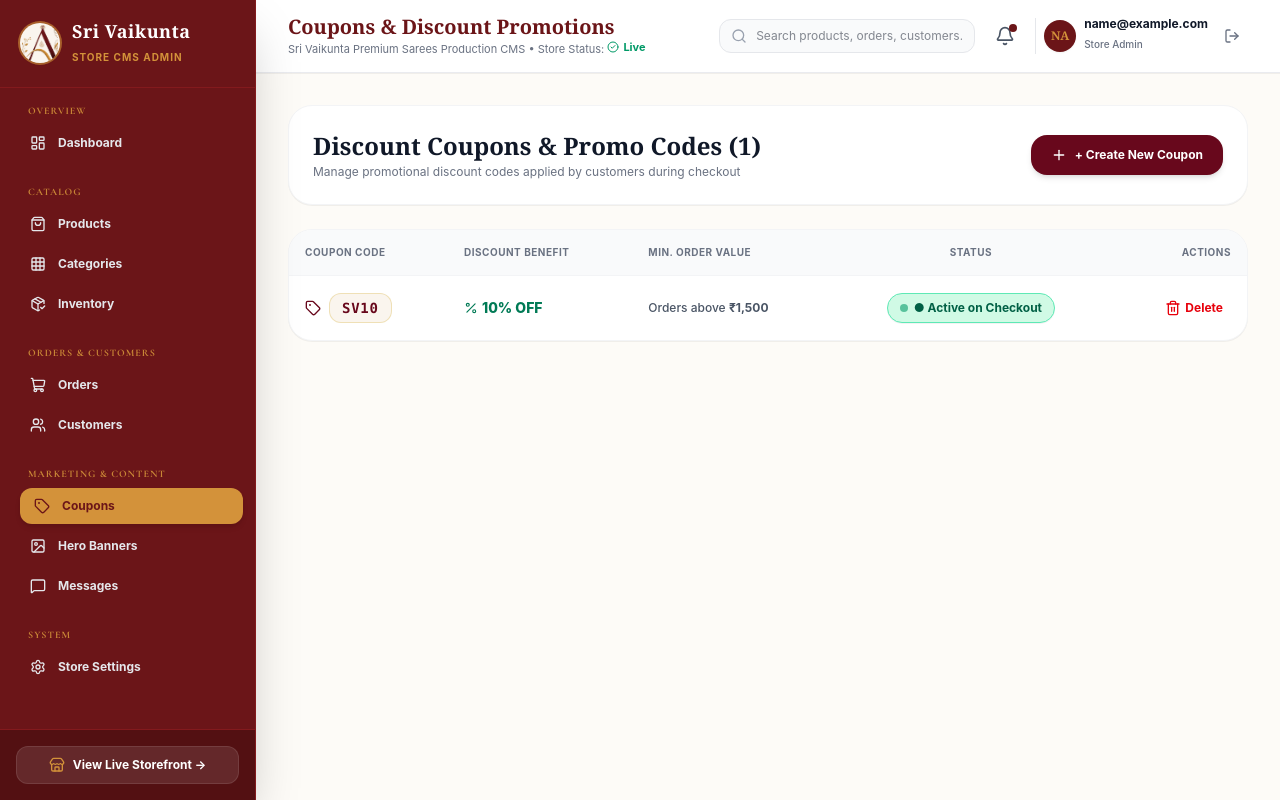
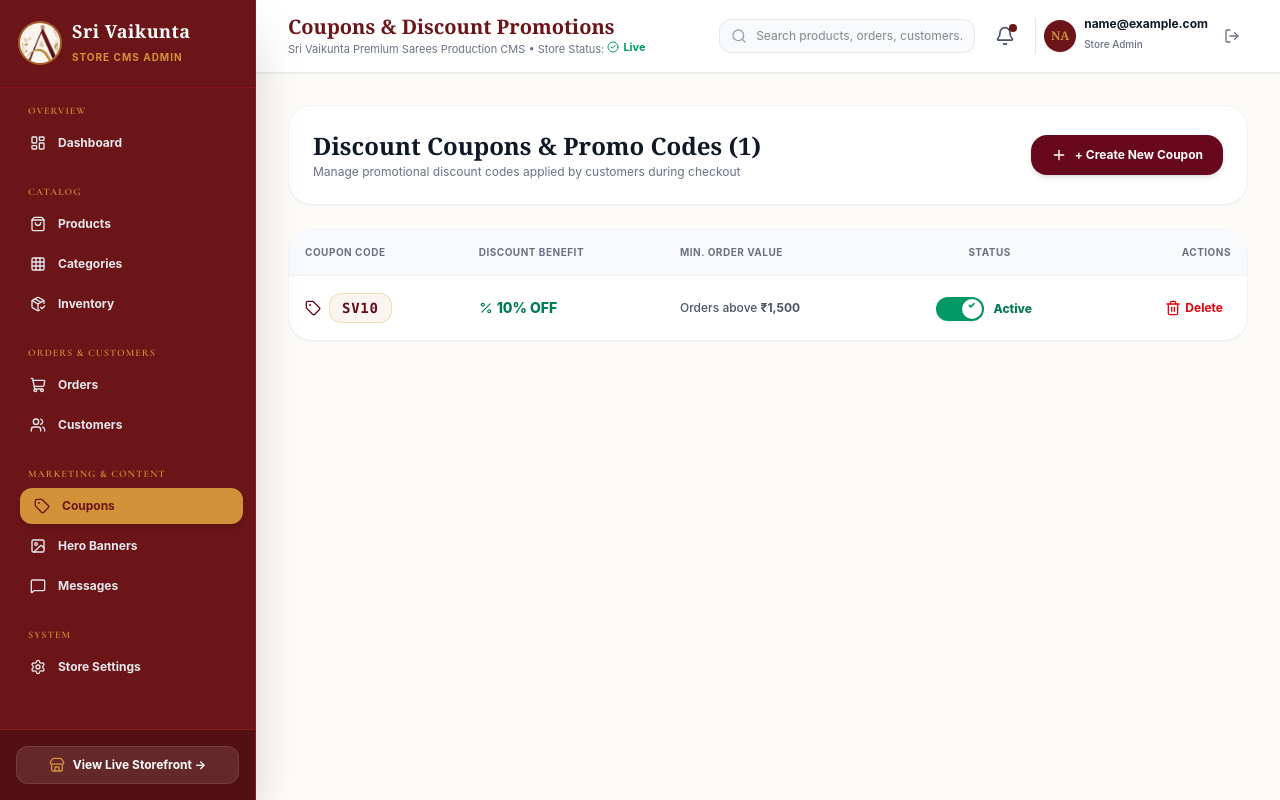
Before and after one commit to neelhari/sri-vaikunta-, a React (Vite) app: page /admin/coupons in a window 1280 px wide. Built offline with nearby package versions, Linux system fonts and the light colour scheme; no server answers; the database is empty; sample sign-in values are in the browser's storage.

Commit message:
feat: dynamic animated iOS sliding toggle switch for coupon status

```diff
--- a/src/admin/pages/AdminCoupons.jsx
+++ b/src/admin/pages/AdminCoupons.jsx
@@ -143,20 +143,33 @@ export default function AdminCoupons() {
                       )}
                     </td>
 
-                    {/* Active / Disabled Toggle Switch Button */}
+                    {/* Dynamic Animated Sliding Toggle Switch */}
                     <td className="p-4 text-center">
-                      <button
-                        onClick={() => handleToggleActive(c)}
-                        className={`inline-flex items-center gap-1.5 px-3 py-1.5 rounded-full text-xs font-bold transition-all cursor-pointer shadow-2xs ${
-                          c.active
-                            ? 'bg-emerald-100 text-emerald-800 border border-emerald-300 hover:bg-emerald-200'
-                            : 'bg-gray-100 text-gray-500 border border-gray-300 hover:bg-gray-200'
-                        }`}
-                        title="Click to toggle status"
-                      >
-                        <span className={`w-2 h-2 rounded-full ${c.active ? 'bg-emerald-600 animate-pulse' : 'bg-gray-400'}`} />
-                        <span>{c.active ? '● Active on Checkout' : '○ Disabled'}</span>
-                      </button>
+                      <div className="inline-flex items-center justify-center gap-2.5">
+                        <button
+                          type="button"
+                          onClick={() => handleToggleActive(c)}
+                          className={`relative inline-flex items-center h-6 w-12 rounded-full transition-colors duration-300 focus:outline-none cursor-pointer p-0.5 shadow-2xs ${
+                            c.active ? 'bg-emerald-600' : 'bg-gray-300'
+                          }`}
+                          title={c.active ? 'Click to Disable Coupon' : 'Click to Activate Coupon'}
+                        >
+                          <span
+                            className={`inline-block w-5 h-5 transform bg-white rounded-full transition-transform duration-300 ease-in-out shadow-sm flex items-center justify-center text-[9px] font-black ${
+                              c.active ? 'translate-x-6 text-emerald-600' : 'translate-x-0 text-gray-400'
+                            }`}
+                          >
+                            {c.active ? '✓' : ''}
+                          </span>
+                        </button>
+                        <span
+                          className={`text-xs font-bold min-w-[50px] text-left transition-colors ${
+                            c.active ? 'text-emerald-700 font-extrabold' : 'text-gray-400'
+                          }`}
+                        >
+                          {c.active ? 'Active' : 'Off'}
+                        </span>
+                      </div>
                     </td>
 
                     {/* Actions */}
```
